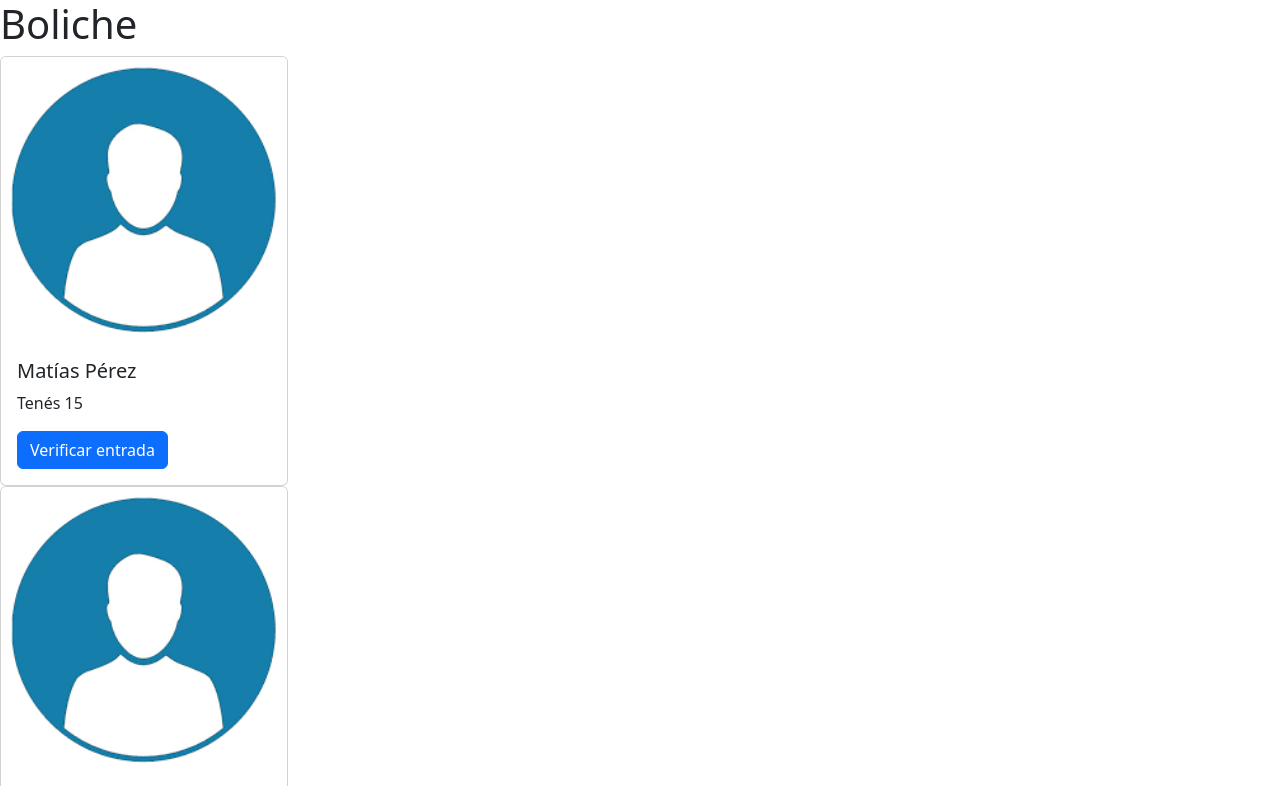
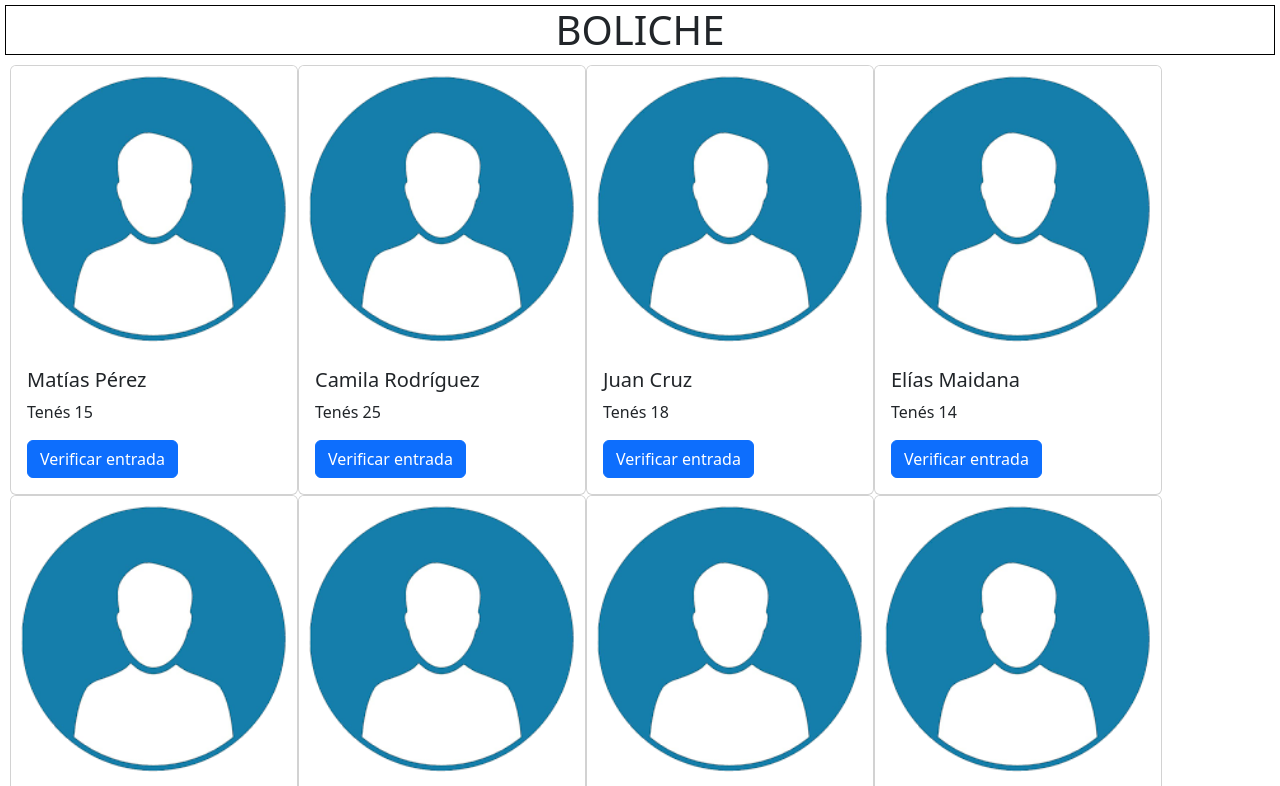
Before and after one commit to Lucas-Meurzet/mi_repositorio_js, a plain HTML site: page index.html in a window 1280 px wide. Shown: the top 786 px of the page. Drawn offline with nearby package versions, Linux system fonts and the light colour scheme.

Commit message:
Arreglos

```diff
--- a/index.html
+++ b/index.html
@@ -7,10 +7,11 @@
     <title>Document</title>
     <link href="https://cdn.jsdelivr.net/npm/bootstrap@5.3.0-alpha3/dist/css/bootstrap.min.css" rel="stylesheet" integrity="sha384-KK94CHFLLe+nY2dmCWGMq91rCGa5gtU4mk92HdvYe+M/SXH301p5ILy+dN9+nJOZ" crossorigin="anonymous">
     <script src="https://cdn.jsdelivr.net/npm/bootstrap@5.3.0-alpha3/dist/js/bootstrap.bundle.min.js" integrity="sha384-ENjdO4Dr2bkBIFxQpeoTz1HIcje39Wm4jDKdf19U8gI4ddQ3GYNS7NTKfAdVQSZe" crossorigin="anonymous"></script>
+    <link rel="stylesheet" href="./styles.css">
 </head>
 <body>
 
-<h1>Boliche</h1>
+<h1 class="principal">Boliche</h1>
 <div id="cardsClientes"></div>
 <script src="./simulacro_con_doom.js"> </script>
 </body>
--- a/styles.css
+++ b/styles.css
@@ -0,0 +1,14 @@
+#cardsClientes{
+    display: flex;
+    flex-wrap: wrap;
+    padding: 5px;
+    margin: 5px;
+}
+
+.principal{
+    text-align: center;
+    text-transform: uppercase;
+    margin: 5px;
+    border: 1px solid black;
+    background-color: white;
+}
```
